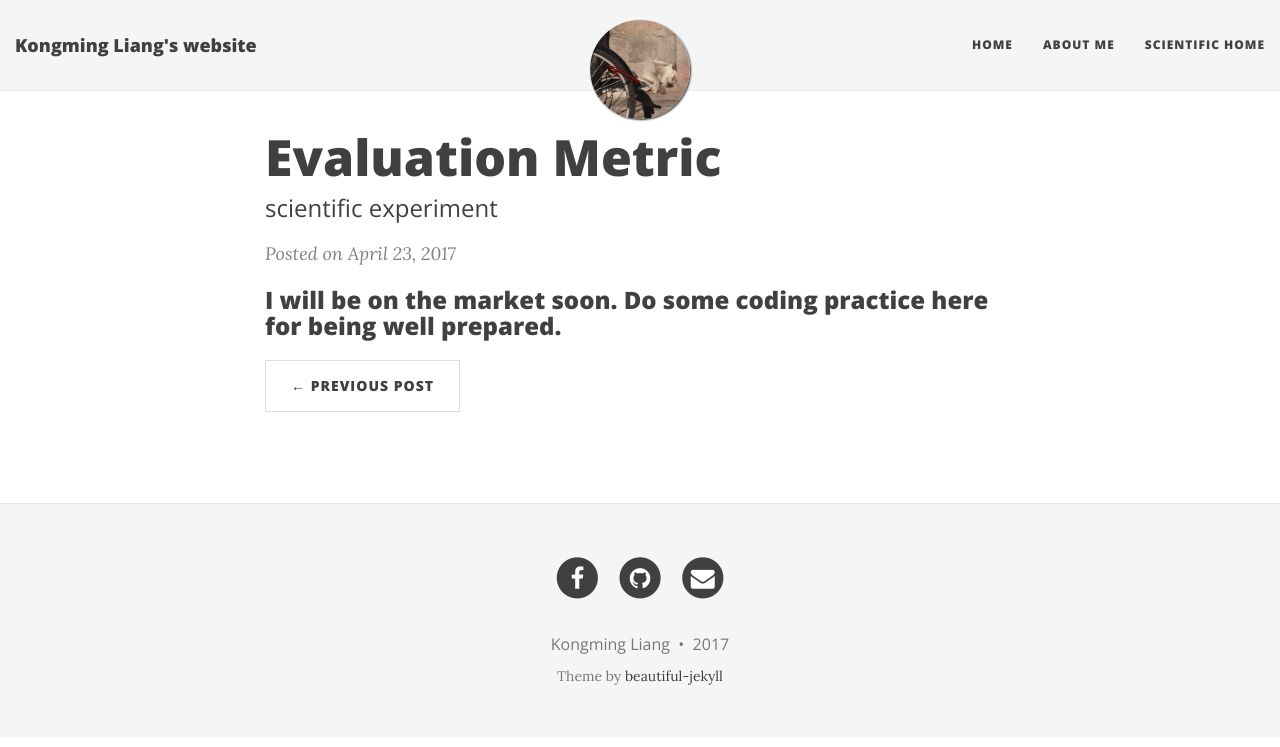
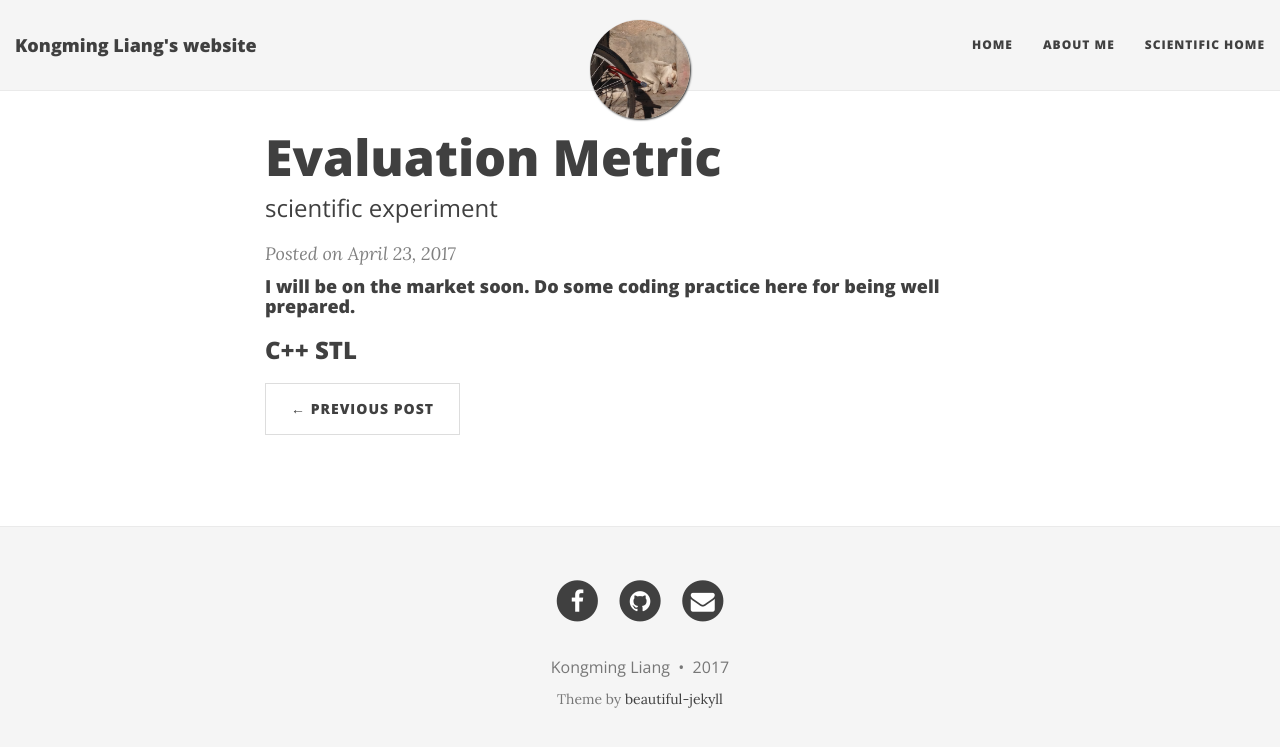
Before and after one commit to GriffinLiang/griffinliang.github.com, a Jekyll site: the page built from _posts/2017-04-23-Code-For-Job.md, in a window 1280 px wide. Shown: the top 747 px of the page. Built offline with Jekyll 4.4.1, drawn with Linux system fonts in a browser that asks for light colours; nearby versions of some CDN libraries.

Commit message:
Update 2017-04-23-Code-For-Job.md

```diff
--- a/_posts/2017-04-23-Code-For-Job.md
+++ b/_posts/2017-04-23-Code-For-Job.md
@@ -7,4 +7,6 @@ subtitle: scientific experiment
 
 <script type="text/javascript" src="http://cdn.mathjax.org/mathjax/latest/MathJax.js?config=default"></script>
 
-### I will be on the market soon. Do some coding practice here for being well prepared. ####
+#### I will be on the market soon. Do some coding practice here for being well prepared. ####
+
+### C++ STL ###
```
